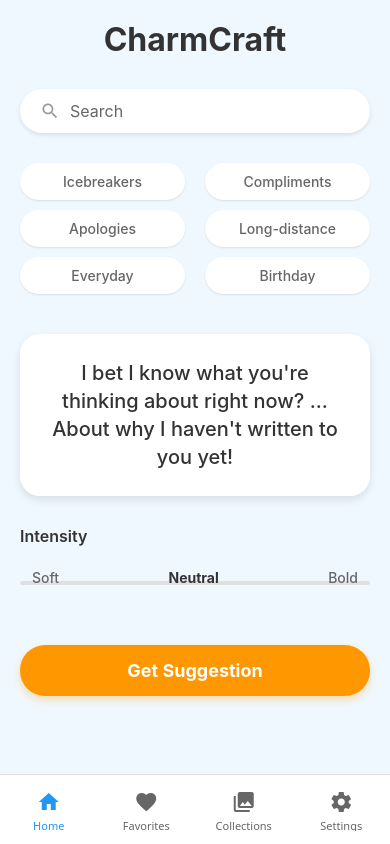
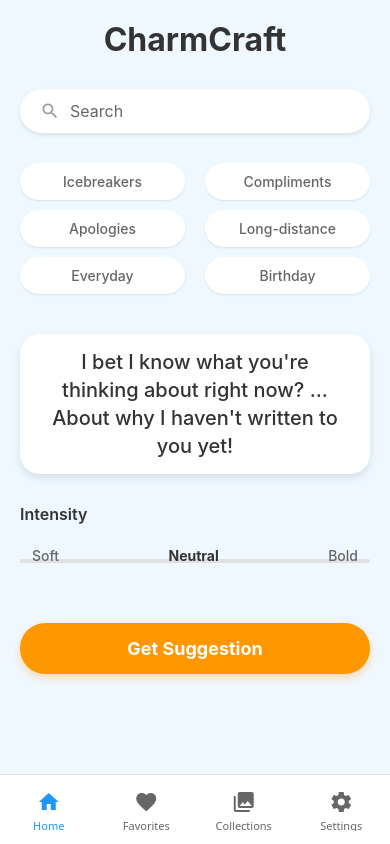
Before and after one commit to Chepman32/CharmCraft, a React Native app: screen /Home in a window 390 px wide. Built offline with nearby package versions, Linux system fonts and the light colour scheme.

Commit message:
Get suggestions button

```diff
--- a/src/screens/NewHomeScreen.tsx
+++ b/src/screens/NewHomeScreen.tsx
@@ -499,7 +499,7 @@
       padding: 25,
       marginHorizontal: 20,
       marginBottom: 30,
-      minHeight: 120,
+      height: 140,
       justifyContent: 'center',
       shadowColor: '#000',
       shadowOffset: { width: 0, height: 4 },
```
